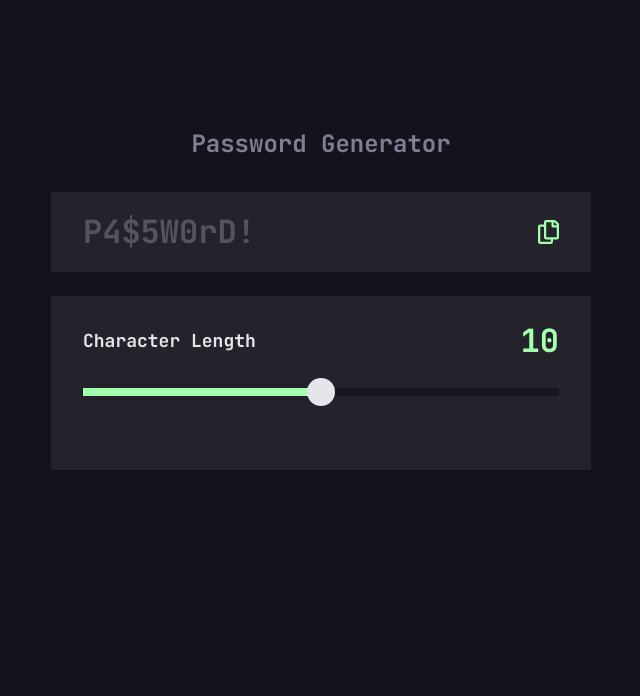
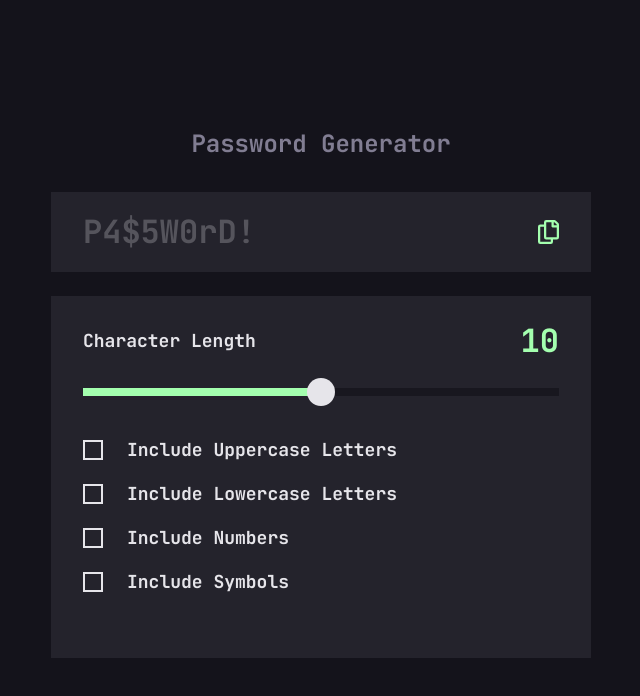
Before and after one commit to ZZ83/react-password-generator-app, a React (Vite) app: page / in a window 1280 px wide. Shown: the top 696 px of the page, without its empty margins (319-959 px from the left). Built offline with nearby package versions, Linux system fonts and the light colour scheme.

Commit message:
Import Checkboxes component

```diff
--- a/src/components/App.jsx
+++ b/src/components/App.jsx
@@ -1,6 +1,7 @@
 import { useState } from "react";
 import Password from "./Password";
 import CharaterLength from "./CharaterLength";
+import Checkboxes from "./Checkboxes";
 
 function App() {
     const [charaterLength, setCharaterLength] = useState(10);
@@ -12,6 +13,7 @@ function App() {
                     <Password />
                     <div className="bg-gray-600 px-4 pb-4 pt-4 md:px-8 md:pb-8 md:pt-6">
                         <CharaterLength charaterLength={charaterLength} setCharaterLength={setCharaterLength} />
+                        <Checkboxes />
                     </div>
                 </main>
             </div>
```
